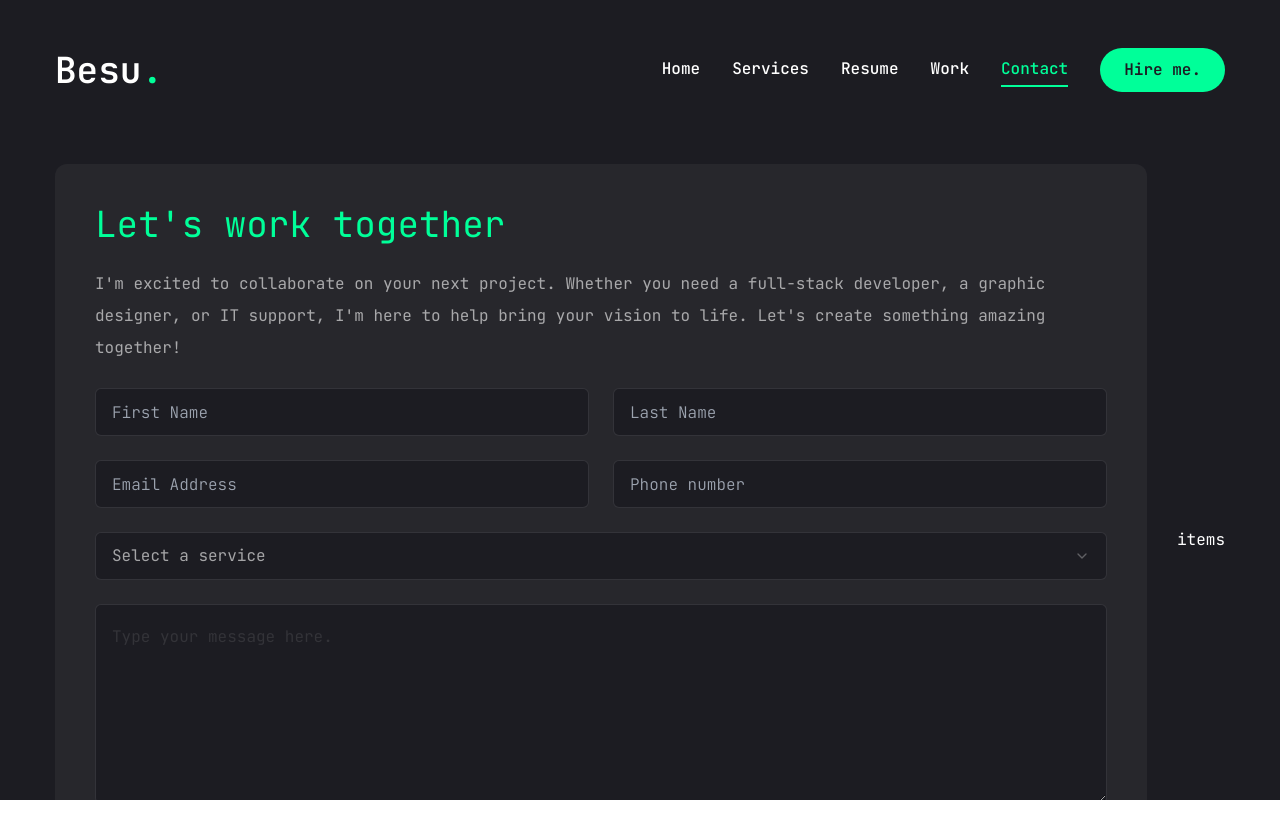
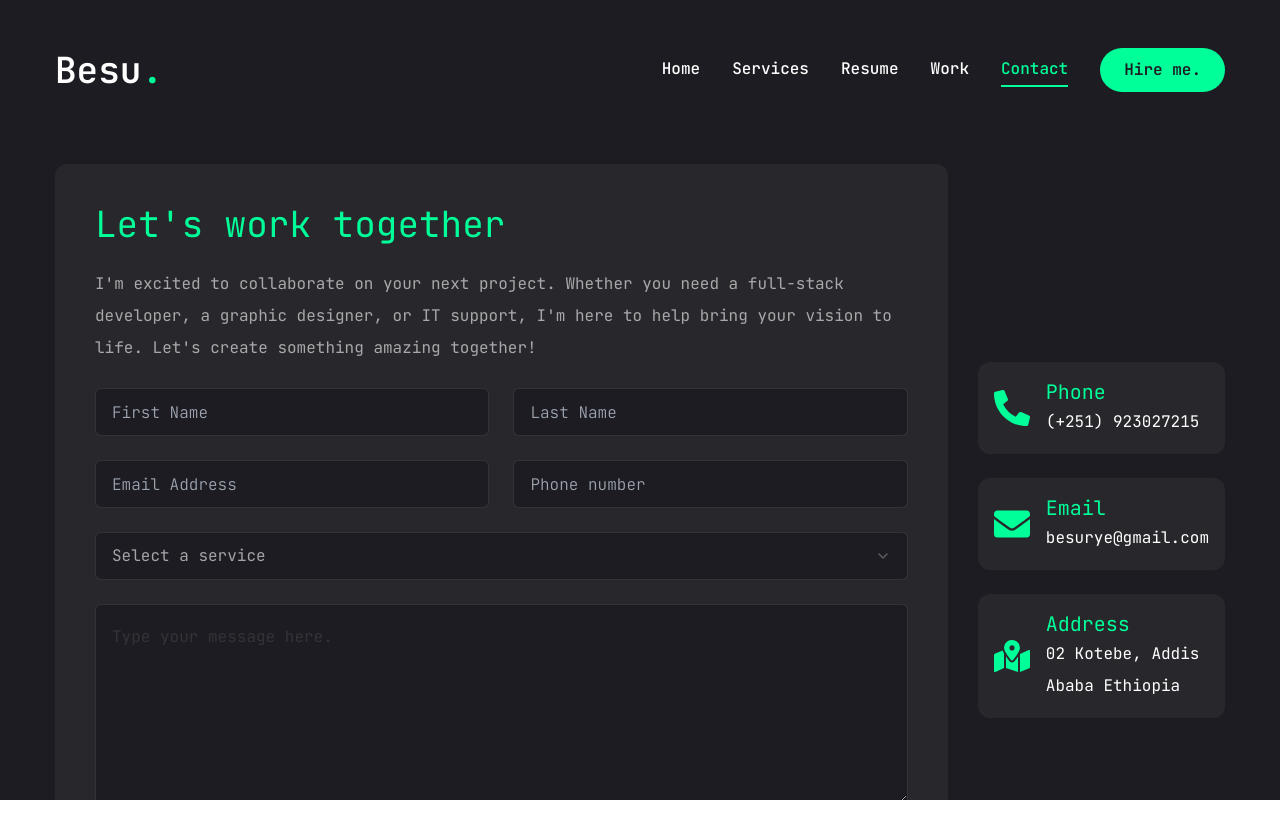
Before and after one commit to Besufekad-HAZ/My-Portfolio-Next, a Next.js app: page /contact in a window 1280 px wide. Shown: the top 838 px of the page. Built offline with nearby package versions, Linux system fonts and the light colour scheme.

Commit message:
Add info section and display contact and address informations

```diff
--- a/app/contact/page.tsx
+++ b/app/contact/page.tsx
@@ -103,7 +103,20 @@ const Contact = () => {
             className="flex-1 flex items-center xl:justify-end
           order-1 xl:order-none mb-8 xl:mb-0"
           >
-            items
+            <ul className="flex flex-col gap-6">
+              {info.map((item, index) => (
+                <li
+                  className="flex items-center gap-4 p-4 bg-[#27272c] rounded-xl"
+                  key={index}
+                >
+                  <span className="text-4xl text-accent">{item.icon}</span>
+                  <div>
+                    <h4 className="text-xl text-accent">{item.title}</h4>
+                    <p className="text-white">{item.content}</p>
+                  </div>
+                </li>
+              ))}
+            </ul>
           </div>
         </div>
       </div>
```
